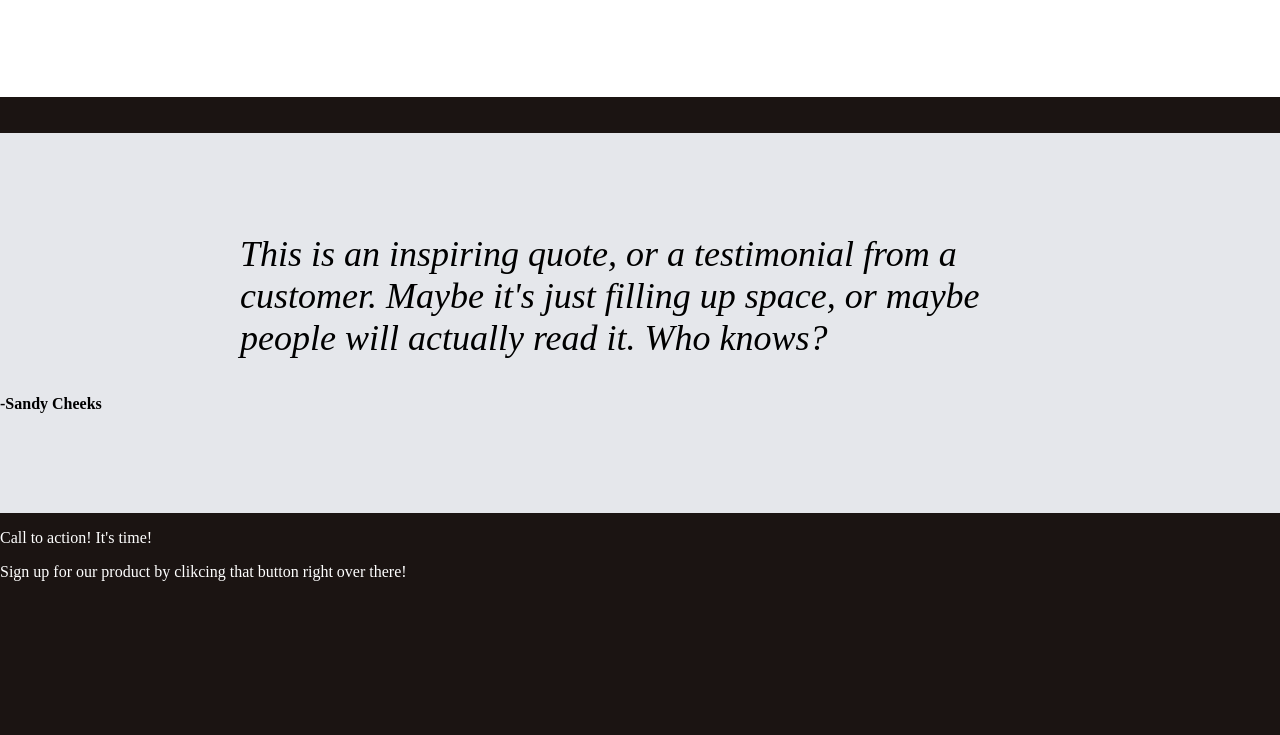
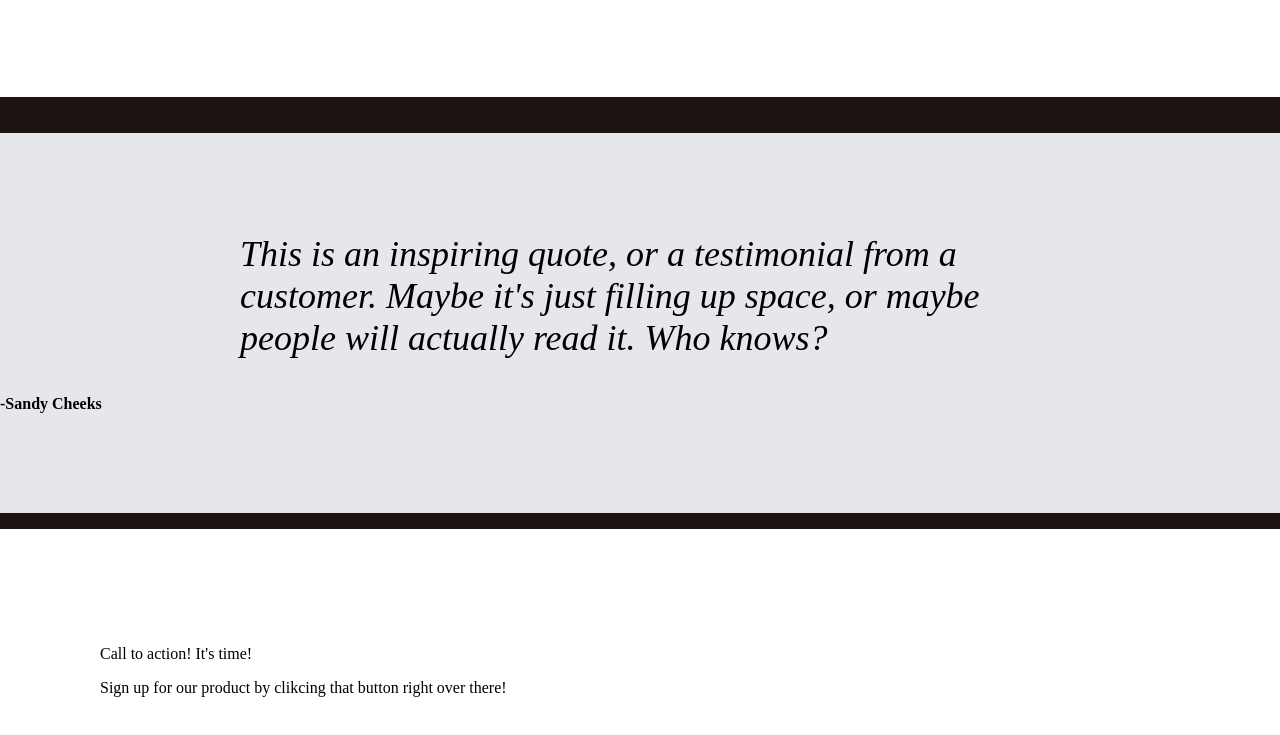
Before and after one commit to TickleMeElm0/landing-page, a plain HTML site: page index.html in a window 1280 px wide. Shown: the part 944-1679 px from the top of the page. Before the commit the page ends 1541 px from the top, so only its background shows below. Drawn offline with Linux system fonts and the light colour scheme.

Commit message:
Added background color to section 4

```diff
--- a/style.css
+++ b/style.css
@@ -122,3 +122,10 @@ img.list-image {
     justify-content: flex-end;
     padding-bottom: 100px;
 }
+
+/*section four*/
+.section-four {
+    background-color: white;
+    color: black;
+    padding: 100px;
+}
```
